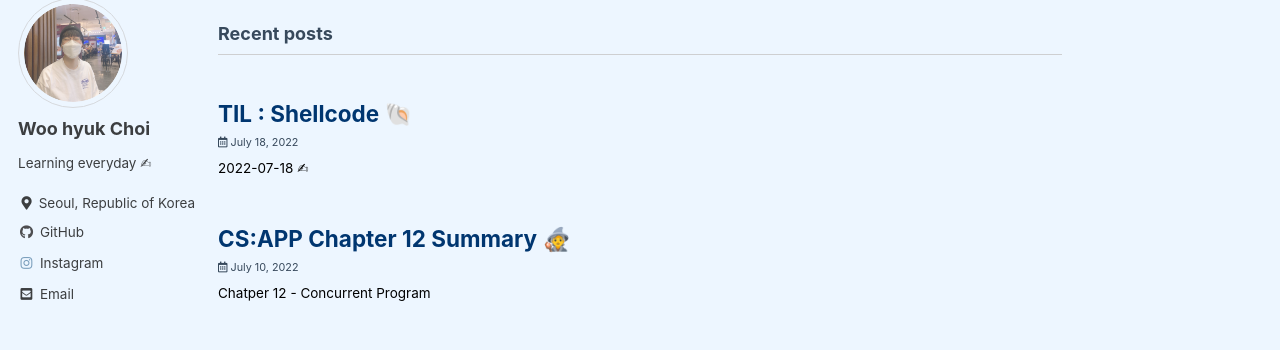
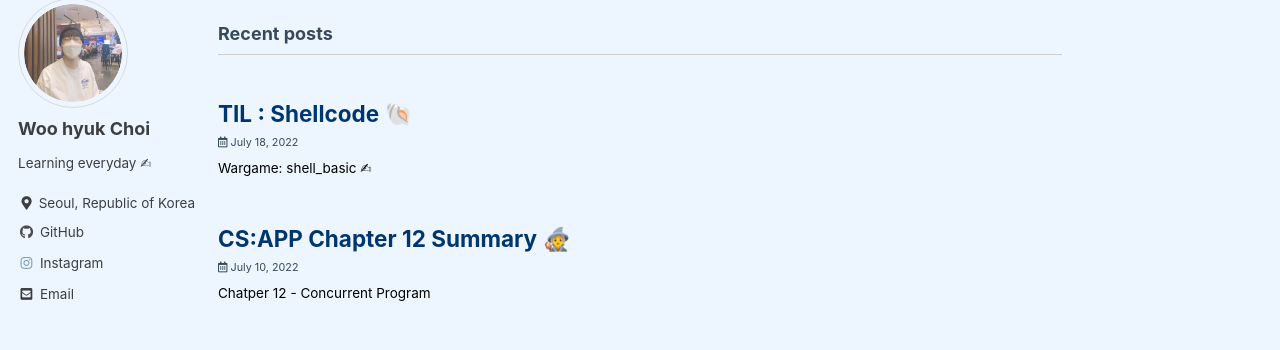
Before and after one commit to cw00h/cw00h.github.io, a Jekyll site: the page built from index.html, in a window 1280 px wide and 1092 px high. Shown: the part 93-443 px from the top of the window. Built offline with Jekyll 4.4.1, drawn with Linux system fonts in a browser that asks for light colours; cached includes are drawn as plain includes; the list of posts is cut into pages by our own code.

Commit message:
Docs: Edit TIL220718.md's excerpt

```diff
--- a/_posts/2022-07-18-TIL220718.md
+++ b/_posts/2022-07-18-TIL220718.md
@@ -1,6 +1,6 @@
 ---
 title:  "TIL : Shellcode 🐚"
-excerpt: "2022-07-18 ✍"
+excerpt: "Wargame: shell_basic ✍"
 toc: true
 toc_sticky: true
 
```
